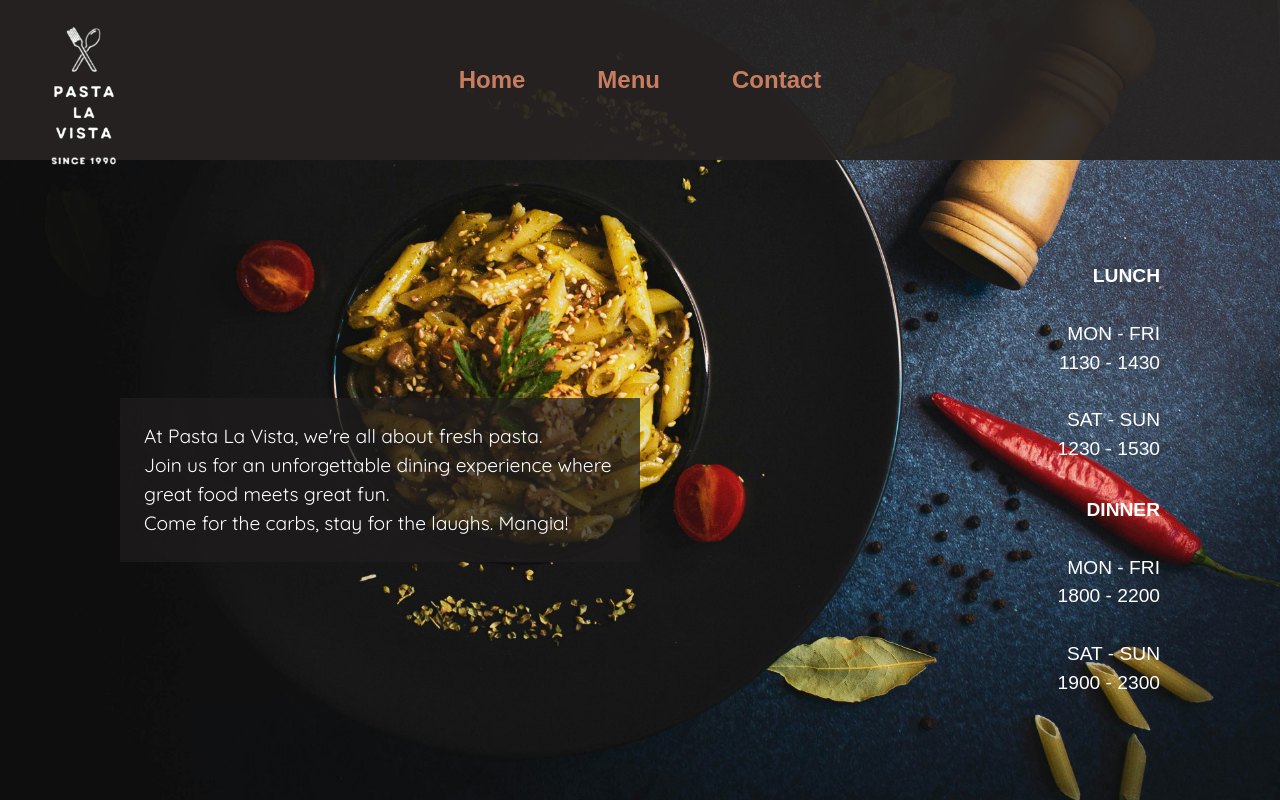
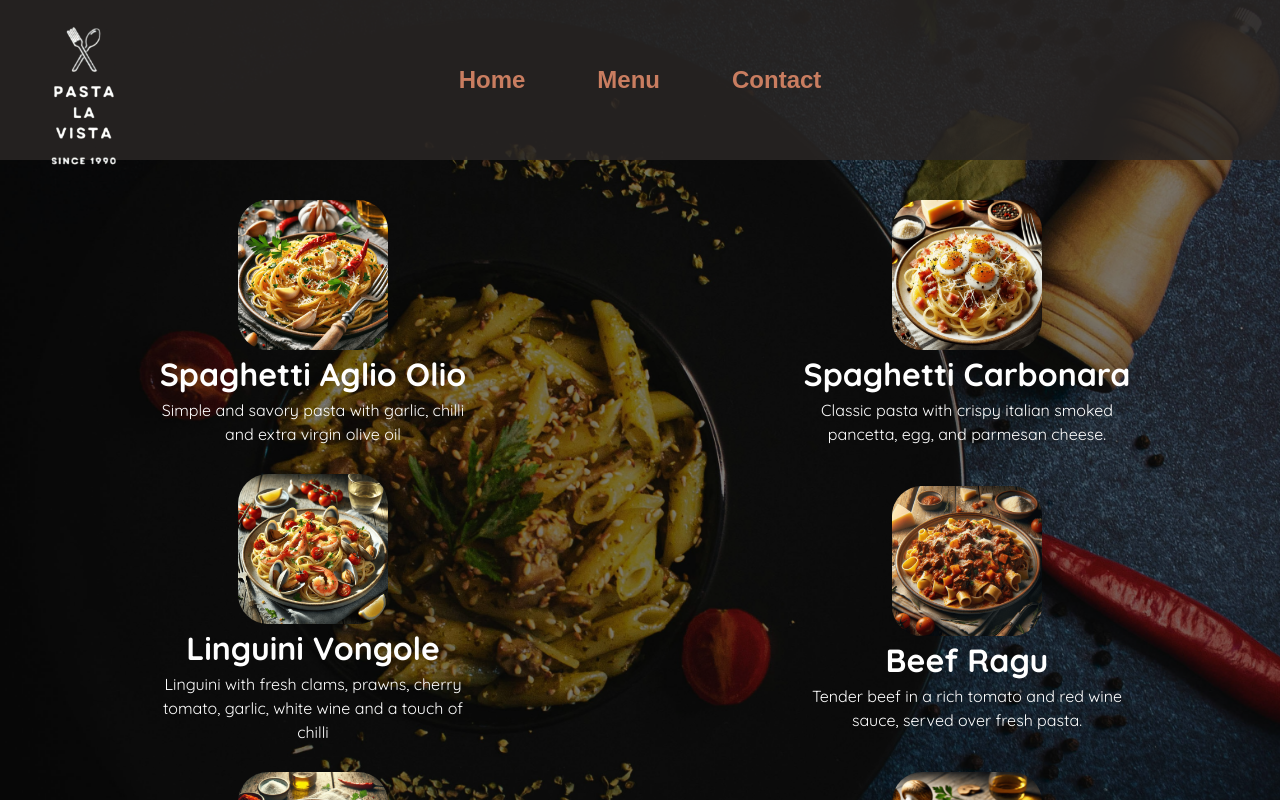
Before and after one commit to yyueda/pasta-la-vista, a website built with webpack: page src/template.html in a window 1280 px wide. Both pictures are taken after a click on the button "Menu". Shown: the top 800 px of the page. Built offline with nearby package versions, Linux system fonts and the light colour scheme; a web font is replaced by a local one.

Commit message:
Add rendering of menu page

```diff
--- a/src/home.js
+++ b/src/home.js
@@ -1,8 +1,14 @@
-function createNav() {
+import createMenuPage from "./menu.js";
+
+function initialiseNav() {
     const navbar = document.querySelector('nav');
     const homeButton = document.querySelector('#home-button');
     const menuButton = document.querySelector('#menu-button');
     const aboutButton = document.querySelector('#contact-button');
+
+    menuButton.addEventListener('click', () => {
+        createMenuPage();
+    });
 }
 
 function createAboutCard() {
@@ -73,6 +79,7 @@ function createHomePage() {
     homeContainer.appendChild(createHoursCard());
 
     homeContainer.classList.add('home-container');
+    initialiseNav();
 }
 
 export default createHomePage;
--- a/src/menu.js
+++ b/src/menu.js
@@ -0,0 +1,40 @@
+import pastas from "./data.js";
+
+function createDishCard(dish) {
+    const dishContainer = document.createElement('div');
+    const dishName = document.createElement('h1');
+    const dishImage = document.createElement('img');
+    const dishDesc = document.createElement('p');
+
+    dishName.textContent = dish.name;
+    dishImage.src = dish.imageSrc;
+    dishDesc.textContent = dish.description;
+
+    dishContainer.appendChild(dishImage);
+    dishContainer.appendChild(dishName);
+    dishContainer.appendChild(dishDesc);
+
+    dishContainer.classList.add('menu-item');
+
+    return dishContainer;
+}
+
+function createMenuCard() {
+    const menuContainer = document.createElement('div');
+
+    for (const pasta of pastas) {
+        menuContainer.appendChild(createDishCard(pasta));
+    }
+
+    menuContainer.classList.add('menu-container');
+
+    return menuContainer;
+}
+
+function createMenuPage() {
+    const content = document.querySelector('#content');
+    content.innerHTML = '';
+    content.appendChild(createMenuCard());
+}
+
+export default createMenuPage;
--- a/src/styles.css
+++ b/src/styles.css
@@ -40,7 +40,7 @@ p, h1, h2, h3, h4, h5, h6 {
 body {
     display: flex;
     flex-direction: column;
-    height: 100vh;
+    min-height: 100vh;
     background-image: url("./images/pastabackground.jpg");
     background-size: cover;
     background-position: center;
@@ -49,11 +49,13 @@ body {
 
 #content {
     flex-grow: 1;
+    display: flex;
+    justify-content: center;
 }
 
 /* NAVIGATION BAR */
 header {
-    height: 20%;
+    height: 20vh;
 }
 
 nav {
@@ -93,7 +95,7 @@ nav img {
 
 /* Home Page */
 .home-container {
-    height: 100%;
+    width: 100%;
     display: flex;
     align-items: center;
     justify-content: space-between;
@@ -120,3 +122,32 @@ nav img {
 .hours-heading {
     font-weight: 800;
 }
+
+/* Menu Page */
+.menu-container {
+    padding: 40px 0px;
+    display: grid;
+    grid-template-columns: 1fr 1fr;
+    gap: 28px;
+    background-color: rgba(0, 0, 0, 0.5);
+}
+
+.menu-item {
+    display: flex;
+    flex-direction: column;
+    align-items: center;
+    justify-content: center;
+    font-family: "Quicksand", sans-serif;
+    color: white;
+}
+
+.menu-item img {
+    width: 150px;
+    height: auto;
+    border-radius: 20%;
+}
+
+.menu-item p {
+    text-align: center;
+    width: 50%;
+}
```
Also changed, not shown: src/data.js (+6 -6 lines).
